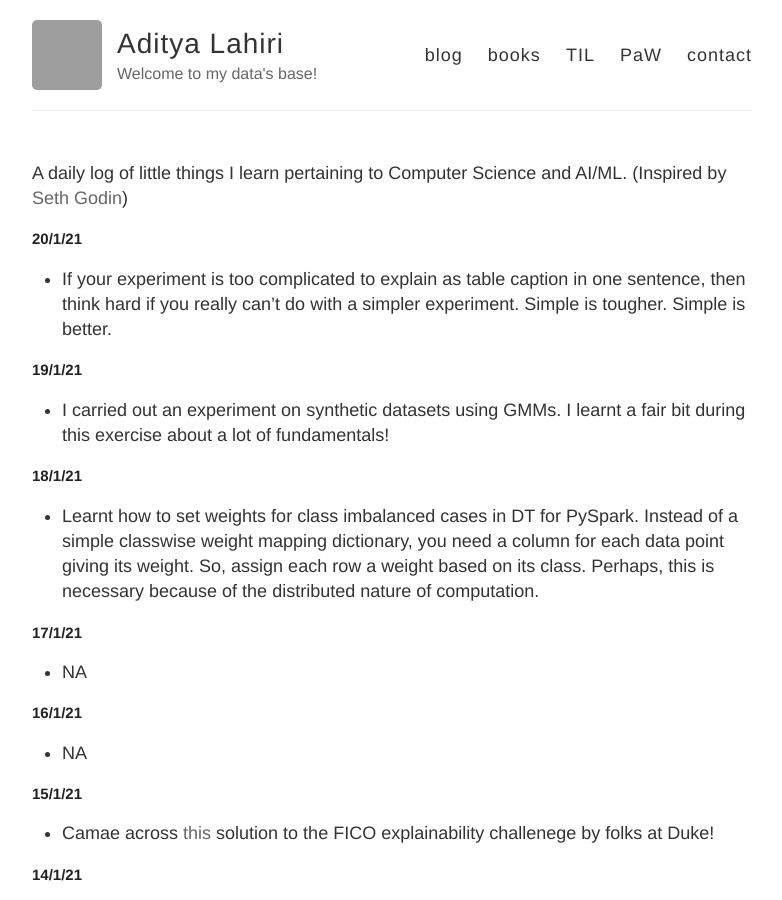
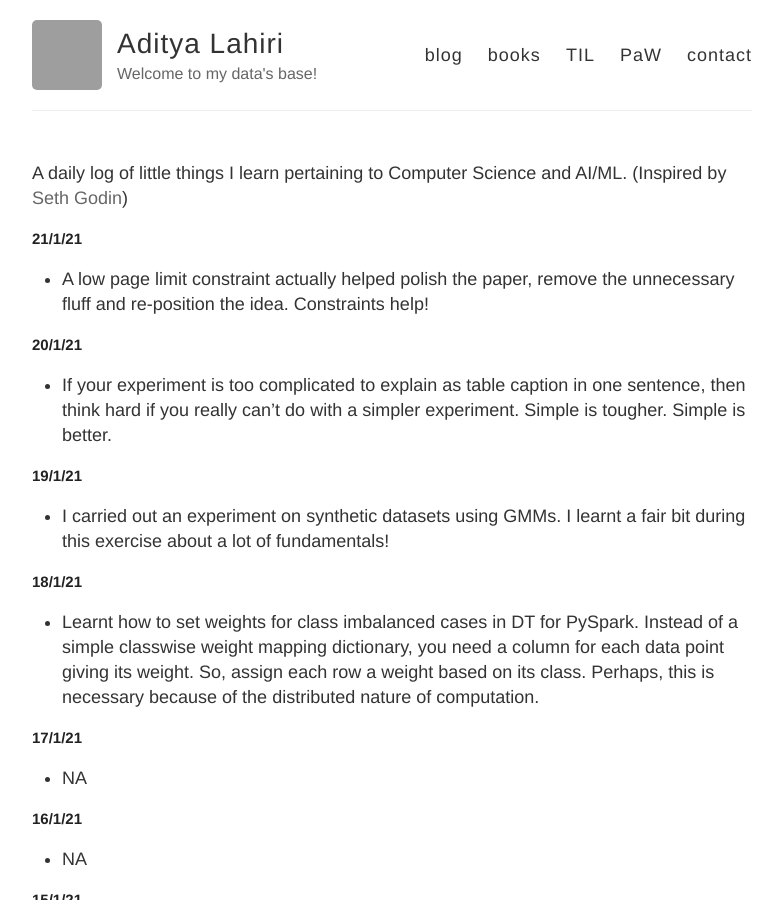
Before and after one commit to adityalahiri/adityalahiri.github.io, a Jekyll site: the page built from TIL.md, in a window 1280 px wide and 900 px high. Shown: the whole window, without its empty margins (248-1030 px from the left). Built offline with Jekyll 4.4.1, drawn with Linux system fonts in a browser that asks for light colours; our own code applies the rules of GitHub Pages for plain Markdown files; grey boxes are pictures that could not be loaded.

Commit message:
Update for 21/1

```diff
--- a/TIL.md
+++ b/TIL.md
@@ -1,5 +1,9 @@
 A daily log of little things I learn pertaining to Computer Science and AI/ML.
 (Inspired by [Seth Godin](https://seths.blog/))
+
+## 21/1/21
+
+* A low page limit constraint actually helped polish the paper, remove the unnecessary fluff and re-position the idea. Constraints help!
 
 ## 20/1/21
 
```
